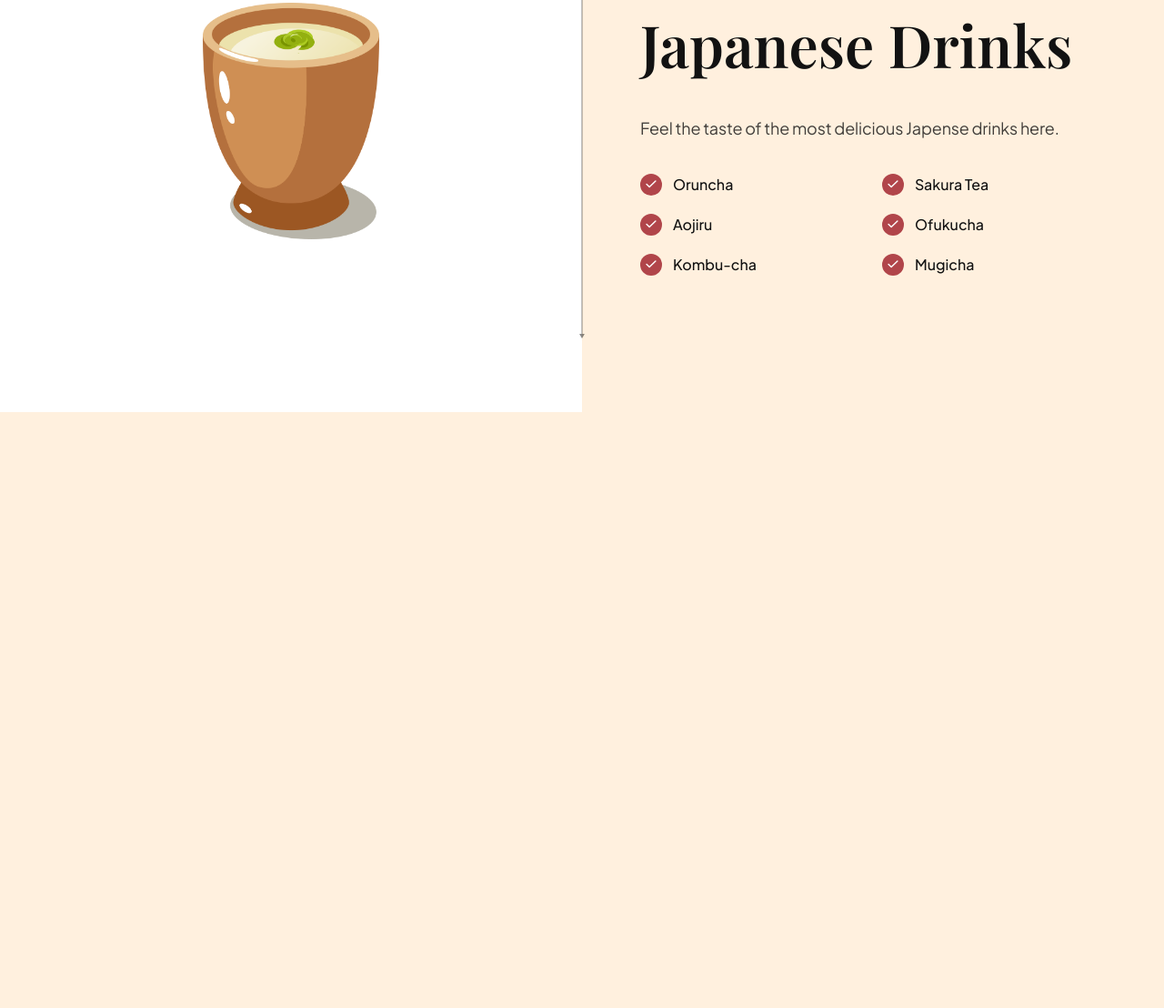
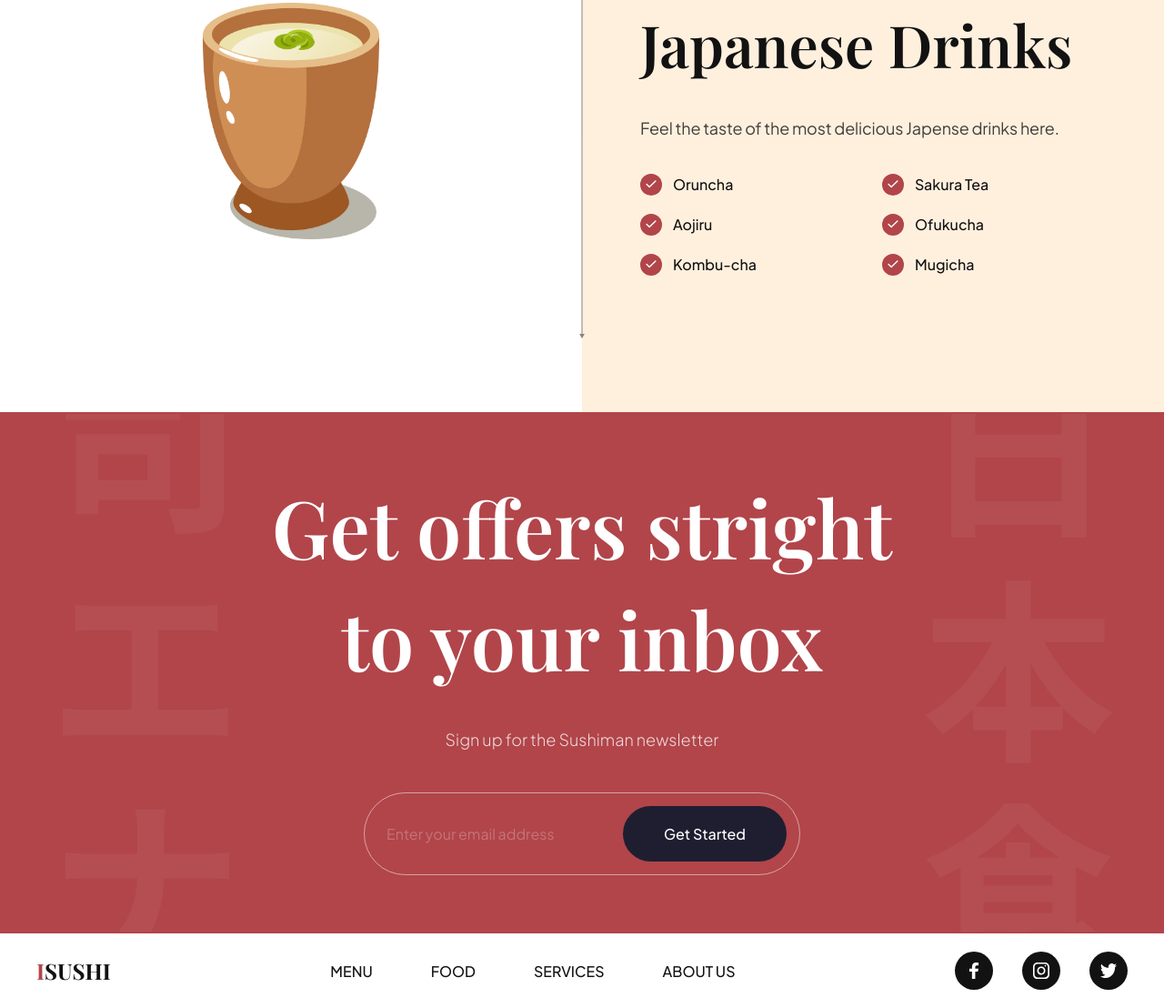
Before and after one commit to Hussam812/sushiApp, a website built with Vite: page index.html in a window 1280 px wide. Shown: the part 3344-4452 px from the top of the page at 91% size. Before the commit the page ends 3797 px from the top, so only its background shows below. Built offline with nearby package versions, Linux system fonts and the light colour scheme.

Commit message:
footer&subscribe

```diff
--- /dev/null
+++ b/css/sections/footer.css
@@ -0,0 +1,62 @@
+.footer {
+    width: 100%;
+    padding: 20px 40px;
+    background: var(--color-white);
+
+    flex-wrap: wrap;
+    gap: 20px;
+
+    overflow: hidden;
+  }
+
+  .footer__logo {
+    font-size: 24px;
+    font-weight: bold;
+    font-family: var(--playfair-display);
+    text-transform: uppercase;
+    color: var(--secondary-color);
+
+    cursor: pointer;
+  }
+
+  .footer__logo span {
+    color: var(--primary-color)
+  }
+
+  .footer ul {
+    list-style: none;
+
+    display: flex;
+    flex-wrap: wrap;
+    flex-direction: row;
+    gap: 64px;
+  }
+
+  .footer ul:last-child {
+    gap: 32px;
+  }
+
+  .footer__nav li {
+    font-size: 16px;
+    font-weight: 500;
+    font-family: var(--plus-jakarta-sans);
+    text-transform: uppercase;
+    color: var(--secondary-color);
+
+    cursor: pointer;
+  }
+
+  .footer__social li {
+    width: 42px;
+    height: 42px;
+
+    background-color: var(--secondary-color);
+    border-radius: 100%;
+  }
+
+  .footer__social li img {
+    width: 45%;
+    height: 45%;
+
+    object-fit: contain;
+  }
--- /dev/null
+++ b/css/sections/subscribe.css
@@ -0,0 +1,85 @@
+.subscription {
+    padding: 64px;
+
+    background-color: var(--primary-color);
+    background-image: url('../../assets/subscribe_bg.png');
+    background-position: center;
+    background-repeat: no-repeat;
+    background-size: contain;
+
+    flex-direction: column;
+    overflow: hidden;
+  }
+
+  .subscription h2 {
+    font-size: 88px;
+    font-family: var(--playfair-display);
+    font-weight: 600;
+    line-height: 123px;
+
+    color: #fff;
+    text-align: center;
+  }
+
+  .subscription p {
+    font-size: 18px;
+    font-family: var(--plus-jakarta-sans);
+    font-weight: 300;
+    line-height: 36px;
+
+    margin-top: 32px;
+
+    color: rgba(255, 255, 255, 0.8);
+  }
+
+  .subscription__form {
+    min-width: 480px;
+    margin-top: 40px;
+
+    padding: 14px 14px 14px 24px;
+
+    display: flex;
+    gap: 10px;
+
+    border: 1px solid rgba(255, 255, 255, 0.5);
+    border-radius: 46px;
+  }
+
+  .subscription__form input {
+    flex: 1;
+
+    font-size:  16px;
+    font-weight: 400px;
+    font-family: var(--plus-jakarta-sans);
+
+    color: #fff;
+    opacity: 0.5;
+
+    background: transparent;
+    border: none;
+    outline: none;
+  }
+
+  .subscription__form input::placeholder {
+    color: #fff;
+    opacity: 0.5;
+  }
+
+  .subscription__form button {
+    padding: 20px;
+
+    min-width: 180px;
+
+    font-size: 16px;
+    font-weight: 500;
+    font-family: var(--plus-jakarta-sans);
+    color: #fff;
+    text-align: center;
+
+    background: var(--black-400);
+    border-radius: 46px;
+    border: none;
+    outline: none;
+
+    cursor: pointer;
+  }
--- a/css/style.css
+++ b/css/style.css
@@ -8,12 +8,11 @@
 
 @import url("sections/popular.css");
 @import url("sections/trending.css");
+@import url("sections/subscribe.css");
 
 
-/*
-@import url("sections/subscribe.css");
 @import url("sections/footer.css");
- */
+
 
 
 /* CSS variables for reusablity across all files (including above imported) */
--- a/index.html
+++ b/index.html
@@ -320,7 +320,41 @@
         </div>
       </section>
     </section>
+    <section class="subscription flex-center" id="services">
+      <h2 data-aos="flip-down">
+        Get offers stright <br />
+        to your inbox
+      </h2>
+      <p data-aos="fade-up">Sign up for the Sushiman newsletter</p>
 
+      <div class="subscription__form" data-aos="fade-up">
+        <input type="text" placeholder="Enter your email address" />
+        <button>Get Started</button>
+      </div>
+    </section>
+
+    <footer class="footer flex-between">
+      <h3 class="footer__logo"><span>I</span>Sushi</h3>
+
+      <ul class="footer__nav">
+        <li><a href="#menu">Menu</a></li>
+        <li><a href="#food">Food</a></li>
+        <li><a href="#services">Services</a></li>
+        <li><a href="#about-us">About Us</a></li>
+      </ul>
+
+      <ul class="footer__social">
+        <li class="flex-center">
+          <img src="assets/facebook.svg" alt="facebook" />
+        </li>
+        <li class="flex-center">
+          <img src="assets/instagram.svg" alt="instagram" />
+        </li>
+        <li class="flex-center">
+          <img src="assets/twitter.svg" alt="twitter" />
+        </li>
+      </ul>
+    </footer>
     <script type="module" src="js/script.js"></script>
   </body>
 </html>
```
